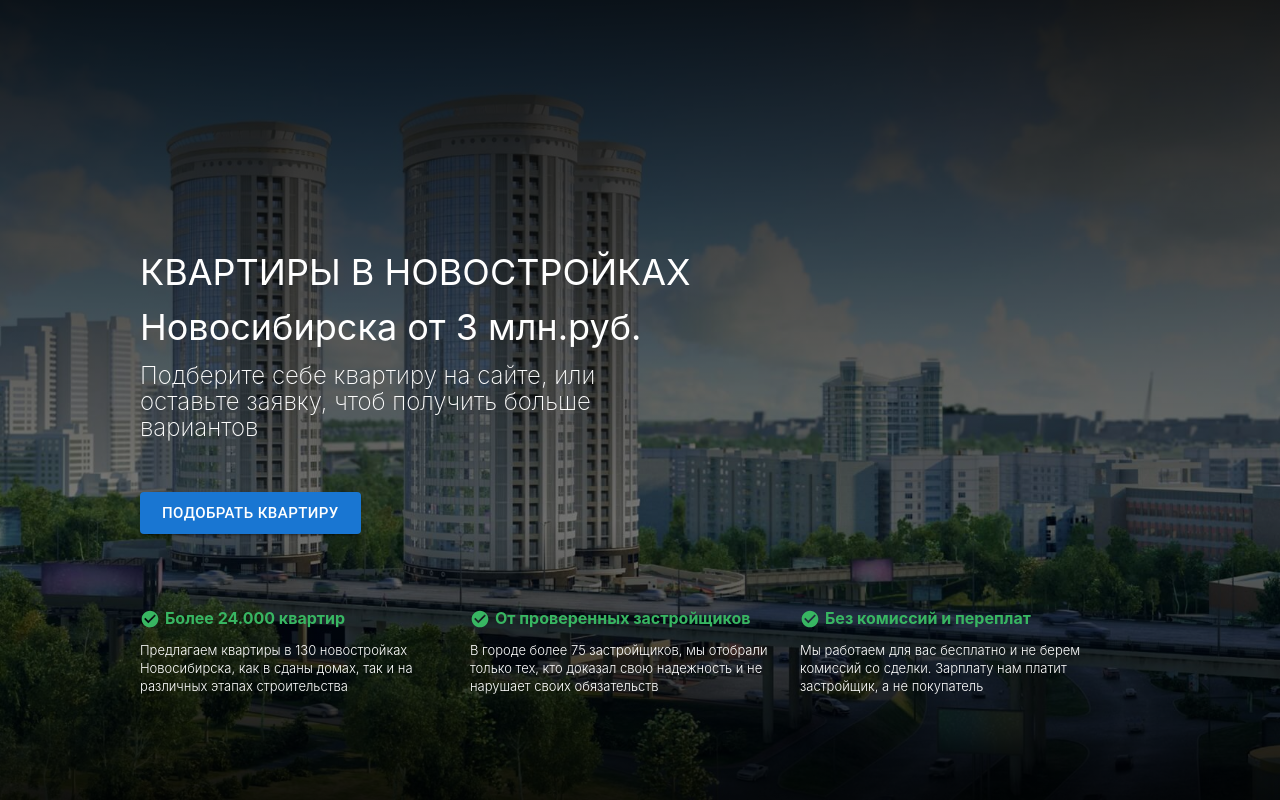
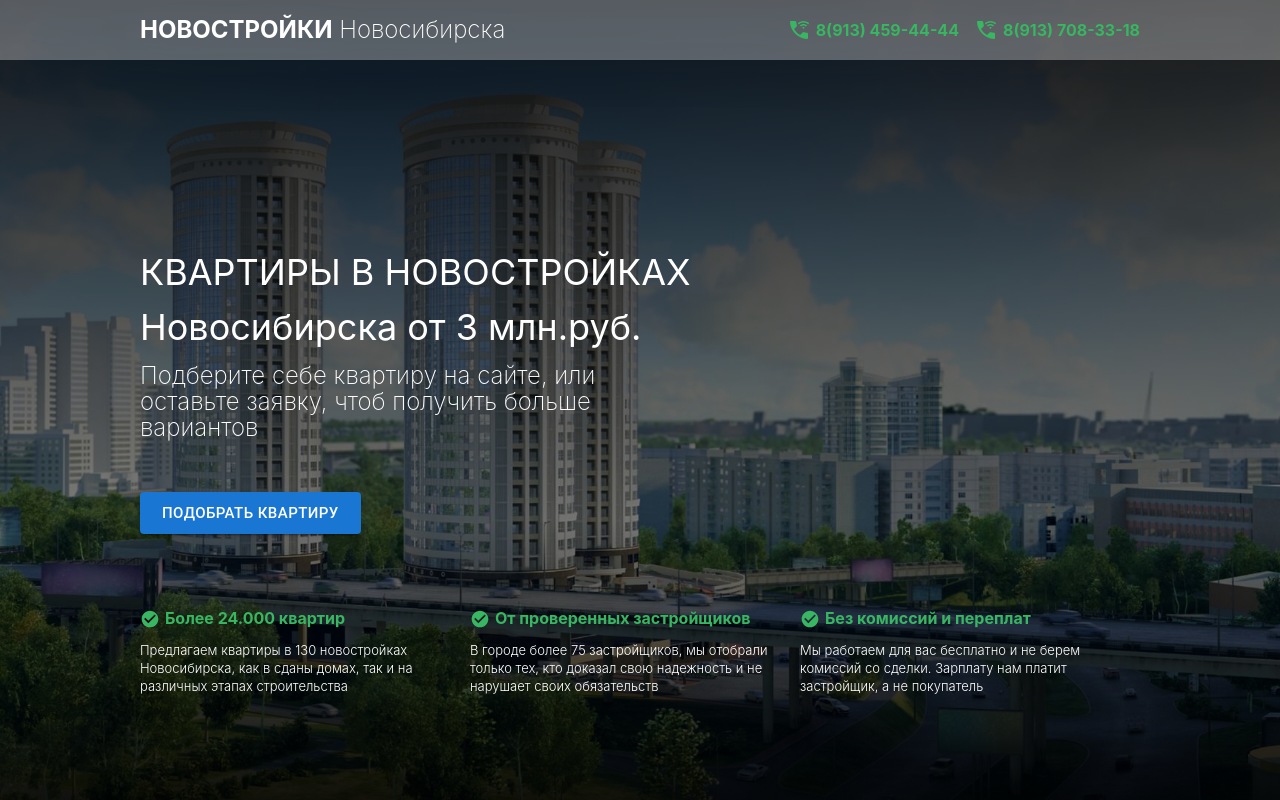
Before and after one commit to magickasoft/realty, a Next.js app: page / in a window 1280 px wide. Shown: the top 800 px of the page. Built offline with nearby package versions, Linux system fonts and the light colour scheme.

Commit message:
fix: header

```diff
--- a/src/components/common.js
+++ b/src/components/common.js
@@ -35,6 +35,6 @@ export const Text = SC.div`
 
 export const Section = SC.section`
   width: 100%;
-  height: 100vh;
+  min-height: 100vh;
   box-sizing: border-box;
 `;
--- /dev/null
+++ b/src/components/header.js
@@ -0,0 +1,77 @@
+import React from 'react';
+import SC from 'styled-components';
+import WifiCalling3Icon from '@mui/icons-material/WifiCalling3';
+import {Text} from './common';
+import {maxDevice, minDevice, theme} from '../theme';
+
+const Container = SC.header`
+  z-index: 9999;
+  position: fixed;
+  top: 0;
+  left: 0;
+  right: 0;
+  background: #ffffff50;
+  filter: drop-shadow(0px 0px 20px rgba(51, 62, 102, 0.1)) drop-shadow(0px 0px 40px rgba(51, 62, 102, 0.05));
+`;
+
+const Line1 = SC.div`
+  display: flex;
+  align-items: center;
+  justify-content: space-between;
+  height: 60px;
+  margin: 0 140px 0 140px;
+  @media ${maxDevice.tablet} {
+    margin: 0 30px 0 30px;
+  }
+  @media ${maxDevice.mobileL} {
+    margin: 0 30px 0 30px;
+  }
+`;
+
+const Call = SC(WifiCalling3Icon)`
+  margin-right: 5px;
+`;
+
+const Label = SC.div`
+  display: flex;
+  font-style: normal;
+  font-weight: bold;
+  font-size: 16px;
+  line-height: 18px;
+  color: #38B662;
+  align-items: center;
+  @media ${maxDevice.tablet} {
+    display: none
+  }
+`;
+const Label1 = SC(Label)`
+  margin-left: 15px;
+  @media ${maxDevice.laptop} {
+    display: none
+  }
+`;
+
+const Row = SC.div`
+  display: flex;
+  flex-direction: row;
+`;
+
+export const Header = props => (
+  <Container>
+    <Line1>
+      <Text color={theme.colors.White}>
+        <strong>НОВОСТРОЙКИ</strong> Новосибирска
+      </Text>
+      <Row>
+        <Label>
+          <Call fontSize="medium" />
+          <a href="tel://+79134594444">8(913) 459-44-44</a>
+        </Label>
+        <Label1>
+          <Call fontSize="medium" />
+          <a href="tel://+79137083318">8(913) 708-33-18</a>
+        </Label1>
+      </Row>
+    </Line1>
+  </Container>
+);
--- a/src/components/index.js
+++ b/src/components/index.js
@@ -3,6 +3,7 @@ export {ContactForm} from './contactForm';
 export {ListOfBuildings} from './listOfBuildings';
 export {Banner} from './banner';
 export {Label, Text, Section} from './common';
+export {Header} from './header';
 export {InputPhone} from './inputPhone';
 export {Page} from './page';
 export {Select} from './select';
--- a/src/pages/_app.js
+++ b/src/pages/_app.js
@@ -1,7 +1,13 @@
 import '../styles/globals.css';
+import {Header} from '../components';
 
 function MyApp({Component, pageProps}) {
-  return <Component {...pageProps} />;
+  return (
+    <>
+      <Header />
+      <Component {...pageProps} />
+    </>
+  );
 }
 
 export default MyApp;
--- a/src/pages/index.js
+++ b/src/pages/index.js
@@ -51,7 +51,7 @@ function Home() {
         <Page>
           <Banner
             label="НЕ НАШЛИ ПОДХОДЯЩУЮ КВАРТИРУ?"
-            text="На сайте представлен не весь каталог. Укажите данные, мы подберем вам идеальную квартиру бесплатно!"
+            text="На сайте представлен не весь каталог. Оставьте заявку и мы подберем вам идеальную квартиру бесплатно!"
           />
           <Form>
             <ContactForm />
```
